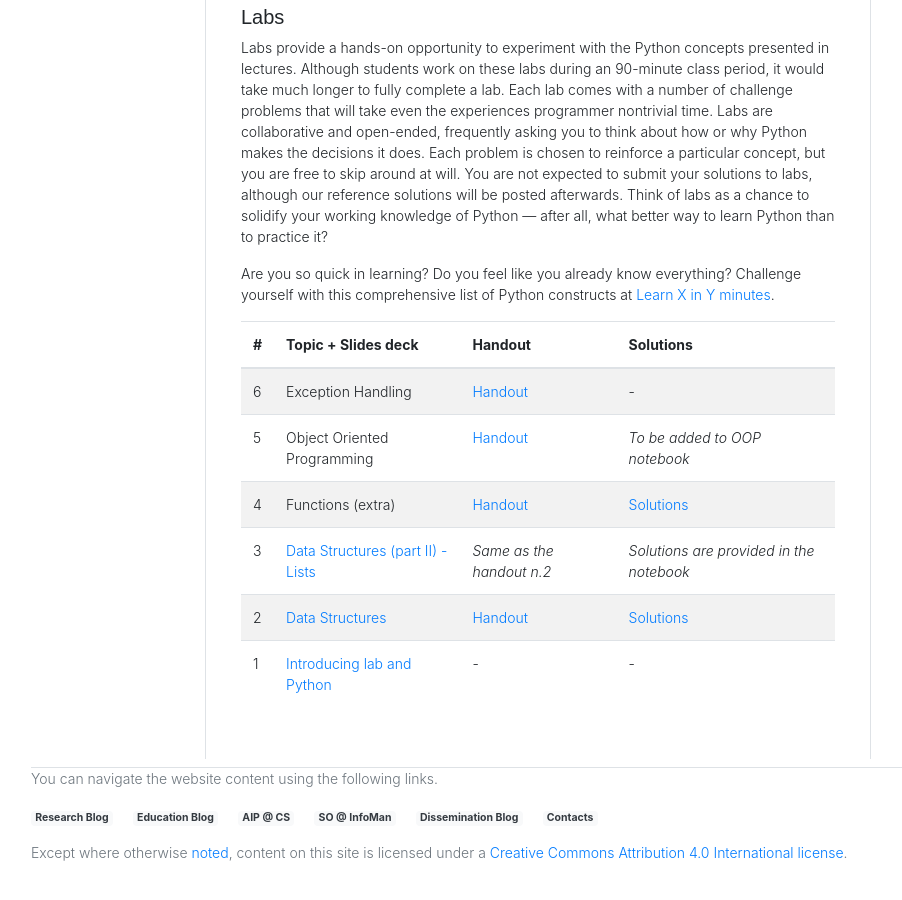
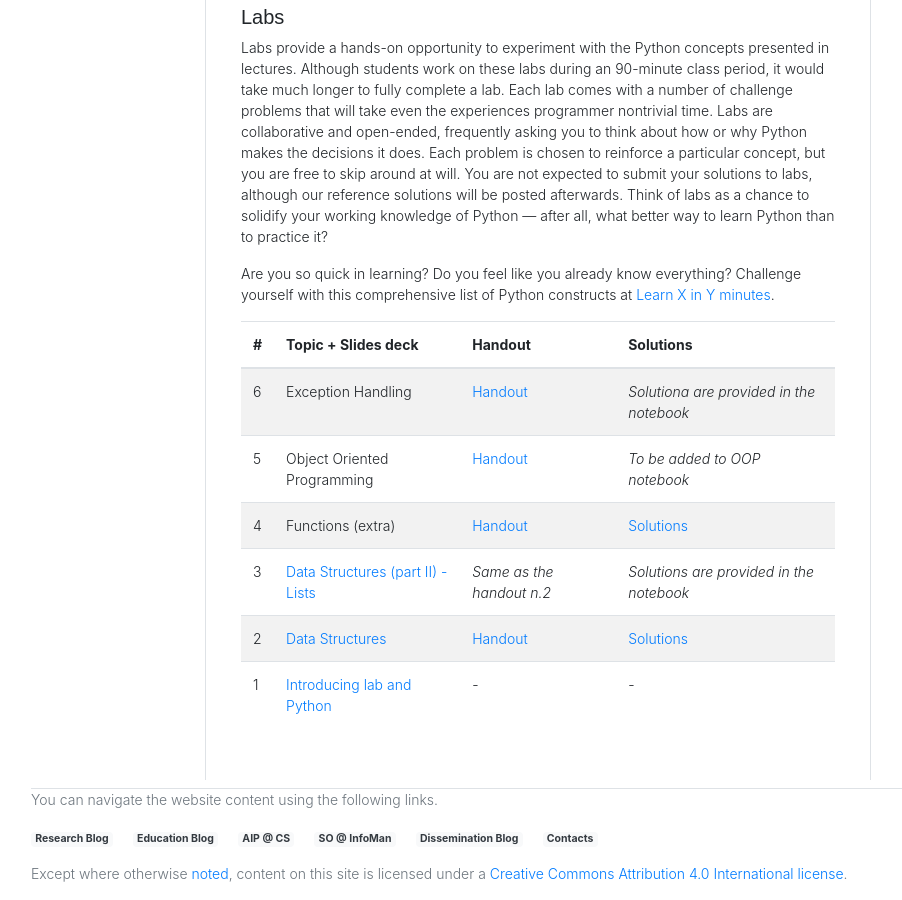
Before and after one commit to saltgz/saltgz.github.io, a Jekyll site: the page built from _posts/2019-09-17-lab-iap-info.md, in a window 1280 px wide and 900 px high, scrolled down 1292 px. Shown: the whole window, without its empty margins (54-956 px from the left). Built offline with Jekyll 4.4.1, drawn with Linux system fonts in a browser that asks for light colours; nearby versions of some CDN libraries; comment, search, counter and statistics services are not loaded; before the commit the page ends 2171 px from its top, so only the background shows below that.

Commit message:
solutions added to last lecture

```diff
--- a/_posts/2019-09-17-lab-iap-info.md
+++ b/_posts/2019-09-17-lab-iap-info.md
@@ -70,7 +70,7 @@ Challenge yourself with this comprehensive list of Python constructs at
 
 | #   | Topic + Slides deck                                                                               | Handout                                                                                           | Solutions                                                                                     |
 | --- | ------------------------------------------------------------------------------------------------- | ------------------------------------------------------------------------------------------------- | --------------------------------------------------------------------------------------------- |
-| 6   | Exception Handling                                                                                | [Handout](https://github.com/szingaro/python-labs/blob/master/notebooks/003-exceptions.ipynb)     | -                                                                                             |
+| 6   | Exception Handling                                                                                | [Handout](https://github.com/szingaro/python-labs/blob/master/notebooks/003-exceptions.ipynb)     | _Solutiona are provided in the notebook_                                                      |
 | 5   | Object Oriented Programming                                                                       | [Handout](https://github.com/szingaro/python-labs/blob/master/notebooks/002-oop.ipynb)            | _To be added to OOP notebook_                                                                 |
 | 4   | Functions (extra)                                                                                 | [Handout](https://github.com/szingaro/python-labs/blob/master/notebooks/001b-functions.ipynb)     | [Solutions](https://github.com/szingaro/python-labs/blob/master/solutions/functions.py)       |
 | 3   | [Data Structures (part II) - Lists](https://www.dropbox.com/s/is63hvds29oovy1/003_Lists.pdf?dl=0) | _Same as the handout n.2_                                                                         | _Solutions are provided in the notebook_                                                      |
```
Also changed, not shown: index.md (+4 -3 lines).
